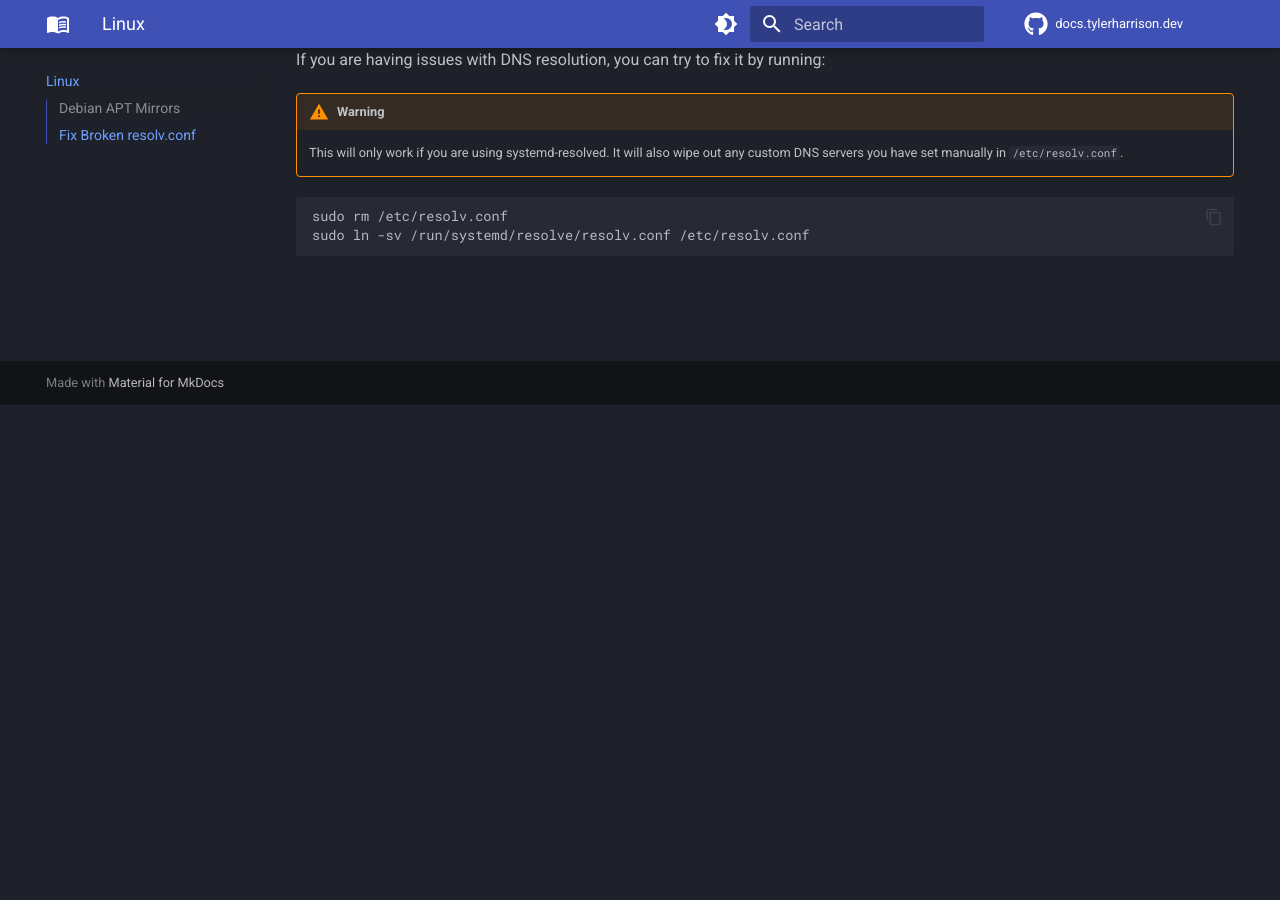
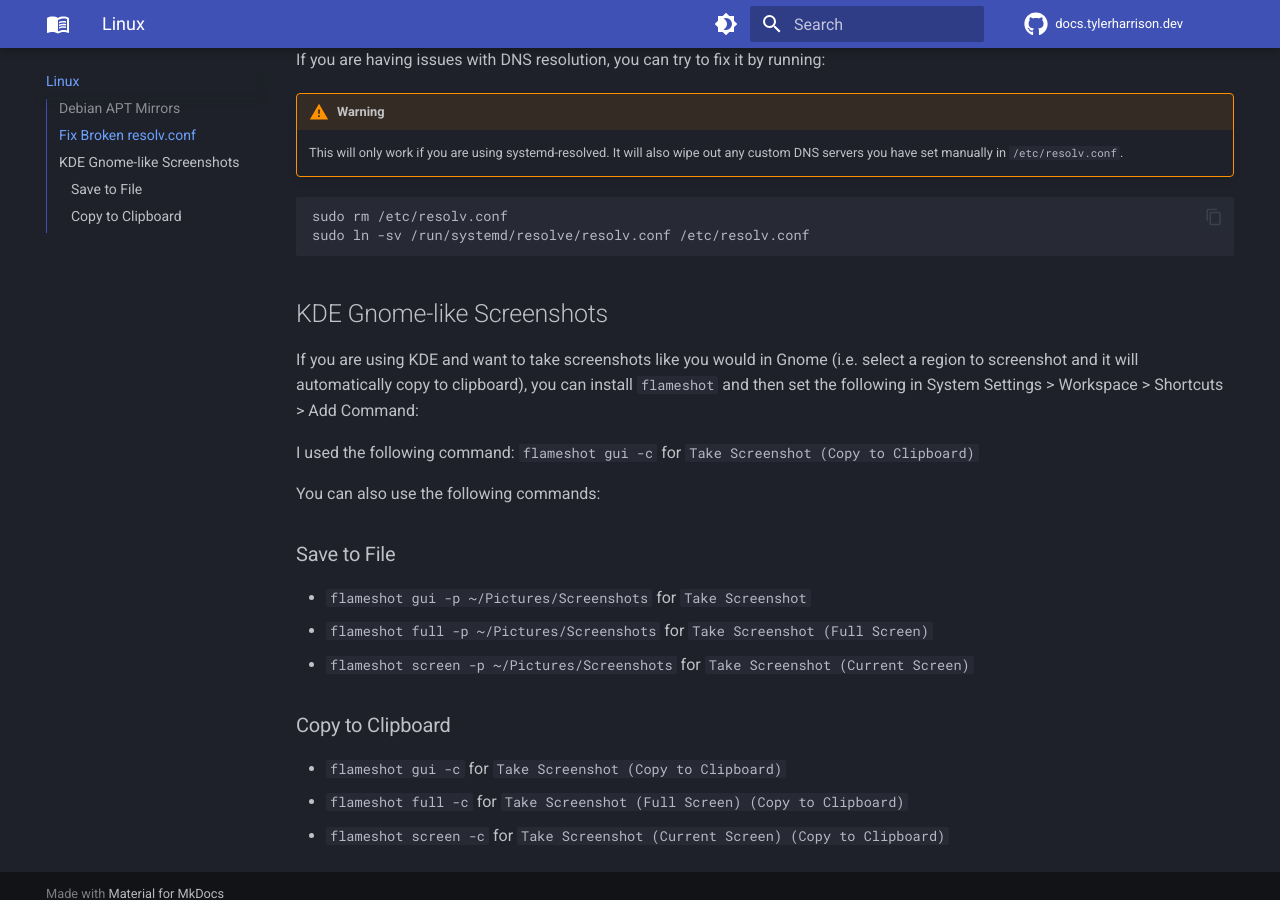
Before and after one commit to williamhatcher/docs.tylerharrison.dev, an MkDocs documentation site: the page built from docs/linux.md, in a window 1280 px wide and 900 px high, scrolled down 495 px. Built offline with MkDocs 1.6.1 and Material for MkDocs 9.7.7, drawn with Linux system fonts in a browser that asks for light colours; comment, search, counter and statistics services are not loaded; before the commit the page ends 900 px from its top, so only the background shows below that.

Commit message:
Update Linux commands
Signed-off-by: Tyler Harrison <tyleraharrison@gmail.com>

````diff
--- a/docs/linux.md
+++ b/docs/linux.md
@@ -21,3 +21,23 @@ If you are having issues with DNS resolution, you can try to fix it by running:
 sudo rm /etc/resolv.conf
 sudo ln -sv /run/systemd/resolve/resolv.conf /etc/resolv.conf
 ```
+
+## KDE Gnome-like Screenshots
+
+If you are using KDE and want to take screenshots like you would in Gnome (i.e. select a region to screenshot and it will automatically copy to clipboard), you can install `flameshot` and then set the following in System Settings > Workspace > Shortcuts > Add Command:
+
+I used the following command: `flameshot gui -c` for `Take Screenshot (Copy to Clipboard)`
+
+You can also use the following commands:
+
+### Save to File
+
+- `flameshot gui -p ~/Pictures/Screenshots` for `Take Screenshot`
+- `flameshot full -p ~/Pictures/Screenshots` for `Take Screenshot (Full Screen)`
+- `flameshot screen -p ~/Pictures/Screenshots` for `Take Screenshot (Current Screen)`
+
+### Copy to Clipboard
+
+- `flameshot gui -c` for `Take Screenshot (Copy to Clipboard)`
+- `flameshot full -c` for `Take Screenshot (Full Screen) (Copy to Clipboard)`
+- `flameshot screen -c` for `Take Screenshot (Current Screen) (Copy to Clipboard)`
````
